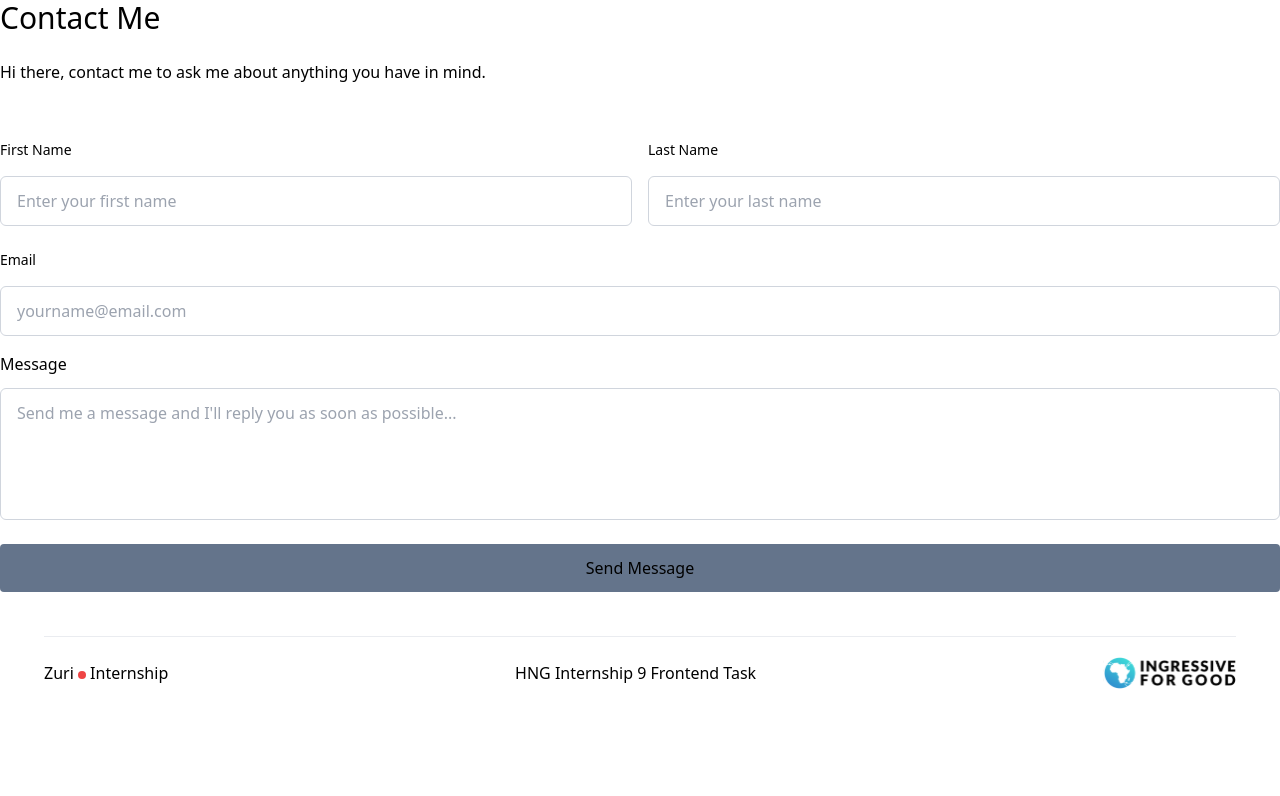
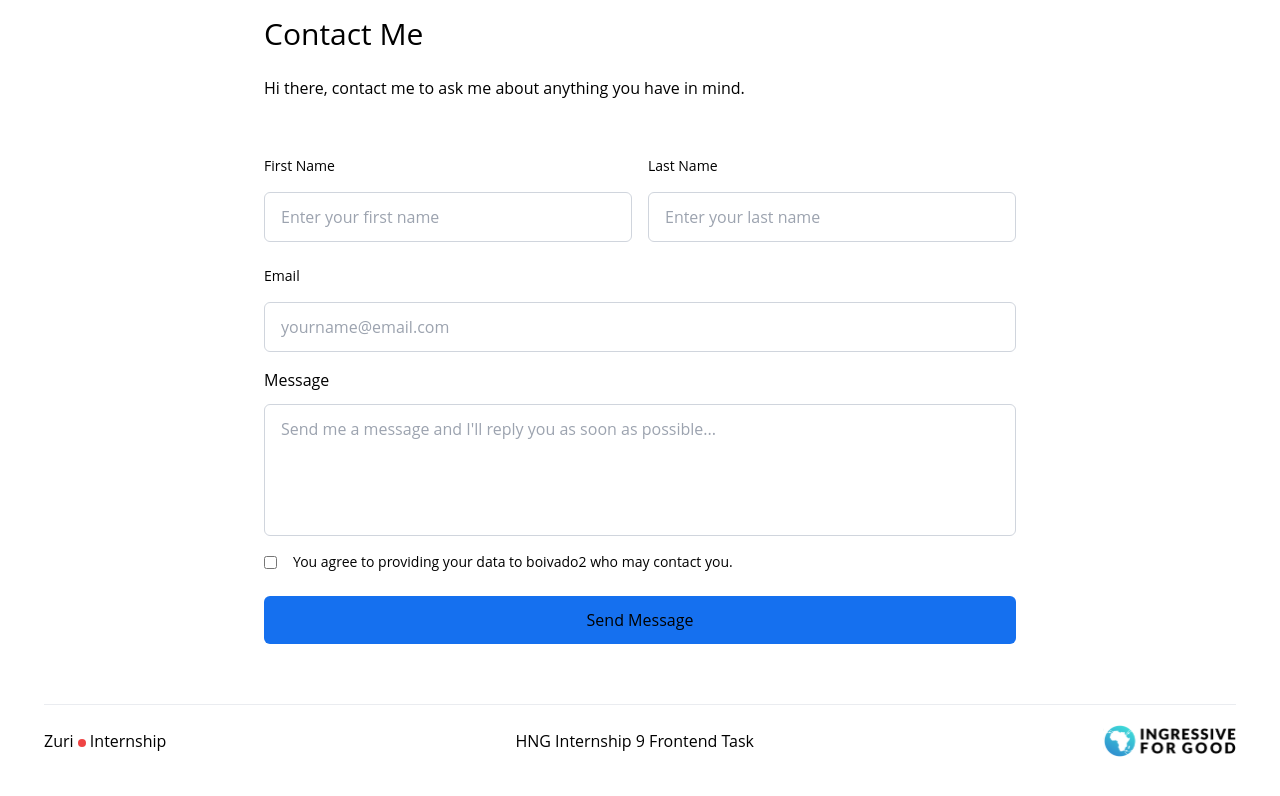
Before and after one commit to boivado2/hng_frontend_task_1, a React (Create React App) app: page /contact in a window 1280 px wide. Shown: the top 796 px of the page. Built offline with nearby package versions, Linux system fonts and the light colour scheme.

Commit message:
feat: implement the contact page.

```diff
--- a/src/App.js
+++ b/src/App.js
@@ -14,11 +14,11 @@
 
 function App() {
   return (
-    <>
+    <div className='bg-white container mx-auto font-custom-open-sans'>
       <RouterProvider router={router} />
       {/* footer */}
       <Footer />
-    </>
+    </div>
   );
 }
 
--- a/src/components/Contacts.jsx
+++ b/src/components/Contacts.jsx
@@ -2,14 +2,14 @@
 import Input from './common/Input'
 import Textarea from './common/Textarea'
 import Button from './common/Button'
+import Checkbox from './common/Checkbox'
 
 
 function Contacts() {
+
   return (
-    <div>
+    <div className=' px-6 py-4 max-w-[800px] mx-auto'>
       <form>
-
-
         <div className='flex flex-col gap-6'>
         <h1 className=' text-3xl'>Contact Me</h1>
 
@@ -19,18 +19,20 @@
 
         <div className='flex flex-col justify-center gap-6 mt-14'>
 
-          <fieldset className='grid grid-cols-2 gap-4'>
+          <fieldset className='grid grid-cols-1 md:grid-cols-2 gap-4 '>
             <Input required={true} type="text" name="first_name" label="First Name" placeholder='Enter your first name' />
             <Input required={true} type="text" name="last_name" label="Last Name" placeholder='Enter your last name'/>
           </fieldset>
 
           <fieldset className=' flex flex-col gap-4'>
             <Input required={true} type="email" name="email" label="Email" placeholder='yourname@email.com' />
-            <Textarea name="message" label="Message" placeholder="Send me a message and I'll reply you as soon as possible..."/>
+            <Textarea name="message" label="Message" placeholder="Send me a message and I'll reply you as soon as possible..." />
+
+            <Checkbox type="checkbox" name="check" style={`cursor-pointer`} />
           </fieldset>
 
 
-          <Button label="Send Message" type="submit" styles=" bg-slate-500"/>
+          <Button label="Send Message" type="submit" styles="bg-custom-blue-100"/>
         </div>
       </form>
     </div>
--- a/src/components/Home.jsx
+++ b/src/components/Home.jsx
@@ -7,20 +7,29 @@
 function Home() {
   return (
     <>
-          <div className="bg-white container mx-auto font-custom-open-sans">
+      <div className="">
 
         {/* header */}
+
         <Header />
 
+
         {/* links */}
-        <LinkContainer/>
+
+        <LinkContainer />
+
       </div>
 
+
       <div className='flex justify-center items-center gap-4 pb-9 pt-4'>
+
         <img className='' src={slackSvg} alt="slack-icon" />
 
+
         <img className='' src={githubSvg} alt="github-icon" />
+
       </div>
+
     </>
   )
 }
--- a/src/components/Link.jsx
+++ b/src/components/Link.jsx
@@ -1,11 +1,12 @@
 import React from 'react'
 
-function Link(props) {
+function Link({ data: { id, name, link,  } }) {
 
-  const {id, name, link} = props.data
   return (
 
-      <a className=' px-7 py-3 text-custom-text-black bg-custom-gray w-full rounded-md text-center font-medium text-lg hover:bg-custom-gray-100 cursor-pointer capitalize' href={link} id={id} title="" target="_blank" rel="noopener noreferrer">{name}</a>
+    <>
+      <a className=' px-7 py-3 text-custom-text-black bg-custom-gray w-full rounded-md text-center font-medium text-lg hover:bg-custom-gray-100 cursor-pointer capitalize' href={link} id={id} target="_blank" rel="noopener noreferrer">{name}</a>
+    </>
   )
 }
 
--- a/src/components/LinkContainer.jsx
+++ b/src/components/LinkContainer.jsx
@@ -1,14 +1,14 @@
 import React from 'react'
+import {Link as RouterLink} from 'react-router-dom'
 import Link from './Link'
 
 const links = [
-  { id: 'twitter_link', name : "twitter", link : "https://twitter.com/ayi_dev"},
+  { id: 'twitter_link', name : "twitter", link : "https://twitter.com/ayi_dev", },
   { id: "btn__zuri", name : "zuri team", link : "https://training.zuri.team"},
   { id: "books", name : "zuri books", link : "https://books.zuri.team"},
   { id: "book__python", name : "python books", link : "https://books.zuri.team/python-for-beginners?ref_id=boivado2"},
   {id: "pitch", name: "background check for coders", link: "https://background.zuri.team" },
-  {id: "book__design", name : "design books", link : "https://books.zuri.team/design-rules"},
-
+  { id: "book__design", name: "design books", link: "https://books.zuri.team/design-rules" },
 
 ]
 function LinkContainer() {
@@ -19,6 +19,8 @@
           <Link key={link.id} data={link} />
         ))
       }
+
+<RouterLink id='contact' to={`/contact`} className=" px-7 py-3 text-custom-text-black bg-custom-gray w-full rounded-md text-center font-medium text-lg hover:bg-custom-gray-100 cursor-pointer capitalize">Contact</RouterLink>
       </div>
   )
 }
--- a/src/components/common/Button.jsx
+++ b/src/components/common/Button.jsx
@@ -2,7 +2,7 @@
 
 function Button({label, type, styles}) {
   return (
-    <button type={type} className={` px-5 py-3 rounded ${styles}`} id="btn__submit">{ label}</button>
+    <button type={type} className={` px-5 py-3 rounded-md ${styles}`} id="btn__submit">{ label}</button>
   )
 }
 
--- /dev/null
+++ b/src/components/common/Checkbox.jsx
@@ -0,0 +1,12 @@
+import React from 'react'
+
+function Checkbox({style, name, ...other}) {
+  return (
+    <div className='flex gap-4 justify-start items-center'>
+      <input type="checkbox" id={name} name={name} className={` ${style} focus:backdrop-blur-md active:bg-custom-blue-100`} {...other} />
+      <p className=' text-sm'>You agree to providing your data to boivado2 who may contact you.</p>
+    </div>
+  )
+}
+
+export default Checkbox
--- a/src/components/common/Input.jsx
+++ b/src/components/common/Input.jsx
@@ -5,7 +5,7 @@
   return (
     <div className='flex flex-col justify-start items-start gap-4'>
       <label htmlFor={name} className=" text-sm">{ label}</label>
-      <input {...other}  id={name} name={name} className={`${styles} text-base px-4 py-3 w-full border border-custom-gray-100 rounded-md outline-none`} />
+      <input  {...other} id={name} name={name} className={`${styles} text-base px-4 py-3 w-full border border-custom-gray-100 rounded-md outline-none`} />
     </div>
   )
 }
--- a/tailwind.config.js
+++ b/tailwind.config.js
@@ -10,7 +10,9 @@
 
       'custom-gray': "#EAECF0",
       "custom-text-black": '#101828',
-      "custom-gray-100": " #D0D5DD"
+        "custom-gray-100": " #D0D5DD",
+        "custom-blue-100" : "#1570EF"
+
     },
 
       fontFamily: {
```
Lines whose indentation alone changed are shown as unchanged.
